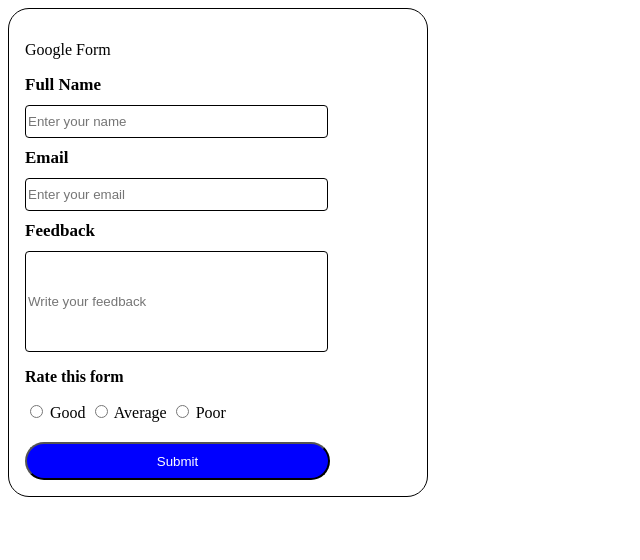
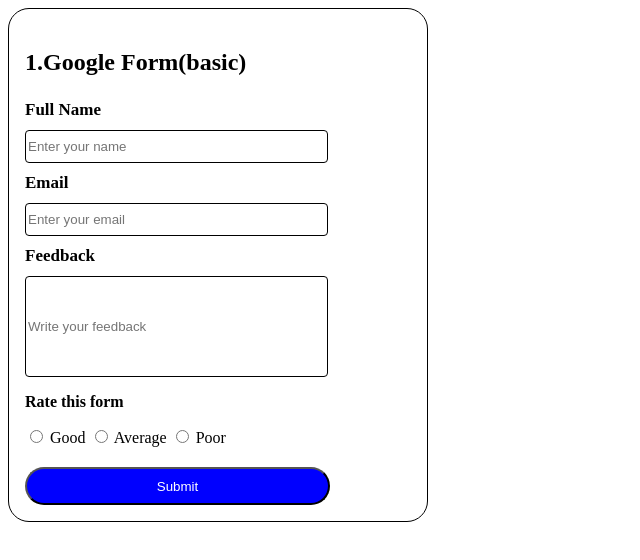
Before and after one commit to IndlahimaParvathi/CSS-forms, a plain HTML site: page index.html in a window 1280 px wide. Shown: the whole page, without its empty margins (0-640 px from the left). Drawn offline with Linux system fonts and the light colour scheme.

Commit message:
google.a

```diff
--- a/index.html
+++ b/index.html
@@ -6,7 +6,7 @@
         <body>
             <div class="google-form">
             <div>
-                <p>Google Form</p>
+                <p class="google-a">1.Google Form(basic)</p>
             <label class="full-name">Full Name</label>
             <input type="text" placeholder="Enter your name" class="enter-your-name"/>
             </div>
--- a/style.css
+++ b/style.css
@@ -55,3 +55,9 @@
     width: 386px;
     padding: 16px;
 }
+.google-a{
+    display: flex;
+    flex-direction: column;
+    font-size: 24px;
+    font-weight: bold;
+}
```
